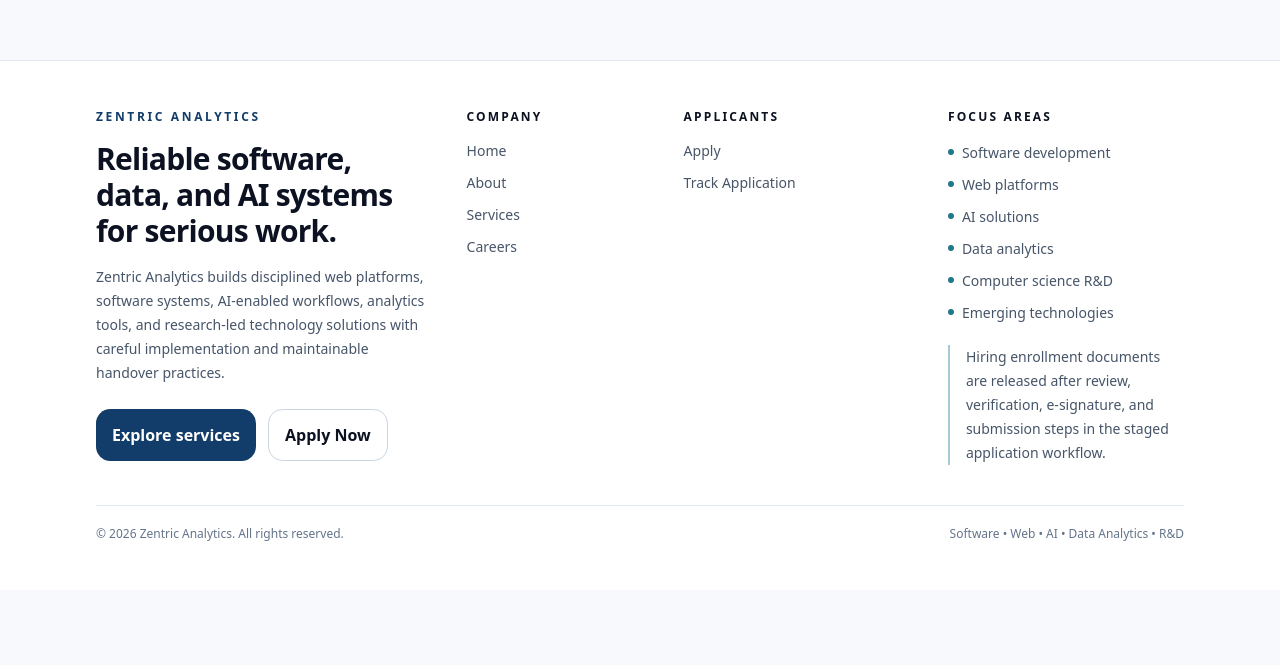
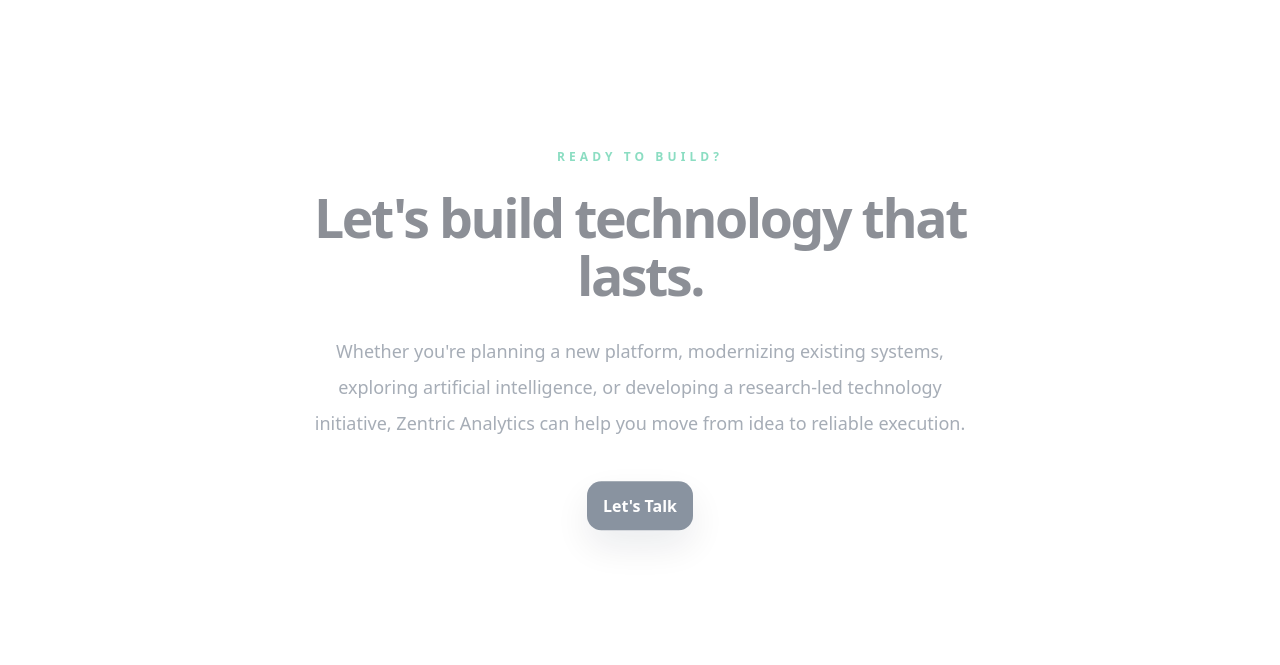
Before and after one commit to Zentric-Analytics/Zentricanalytics.com, a Next.js app: page / in a window 1280 px wide. Shown: the part 8635-9300 px from the top of the page. Before the commit the page ends 9225 px from the top, so only its background shows below. Built offline with nearby package versions, Linux system fonts and the light colour scheme.

Commit message:
Add final homepage CTA

```diff
--- a/src/app/page.tsx
+++ b/src/app/page.tsx
@@ -475,6 +475,29 @@ export default function Home() {
         </div>
       </section>
 
+      <section className="bg-white px-4 py-24 sm:px-6 sm:py-28 lg:py-36" aria-labelledby="final-cta-heading">
+        <div className="editorial-reveal mx-auto flex max-w-3xl flex-col items-center text-center">
+          <p className="text-xs font-bold uppercase tracking-[0.34em] text-[#10B981]">
+            READY TO BUILD?
+          </p>
+          <h2
+            id="final-cta-heading"
+            className="mt-6 text-[2.15rem] font-bold leading-[1.08] tracking-[-0.045em] text-[#111827] sm:text-[2.85rem] md:text-[3.35rem]"
+          >
+            Let&apos;s build technology that lasts.
+          </h2>
+          <p className="mt-7 max-w-2xl text-base leading-8 text-[#475569] sm:text-lg sm:leading-9">
+            Whether you&apos;re planning a new platform, modernizing existing systems, exploring artificial intelligence, or developing a research-led technology initiative, Zentric Analytics can help you move from idea to reliable execution.
+          </p>
+          <Link
+            className="btn mt-10 min-h-12 bg-[#0B1F3A] px-8 py-3.5 text-white shadow-[0_16px_38px_rgba(11,31,58,0.18)] transition duration-300 hover:-translate-y-0.5 hover:bg-[#173B67] hover:shadow-[0_22px_48px_rgba(11,31,58,0.22)] focus-visible:outline focus-visible:outline-2 focus-visible:outline-offset-4 focus-visible:outline-[#10B981]"
+            href="/contact"
+          >
+            Let&apos;s Talk
+          </Link>
+        </div>
+      </section>
+
     </PageShell>
   );
 }
```
